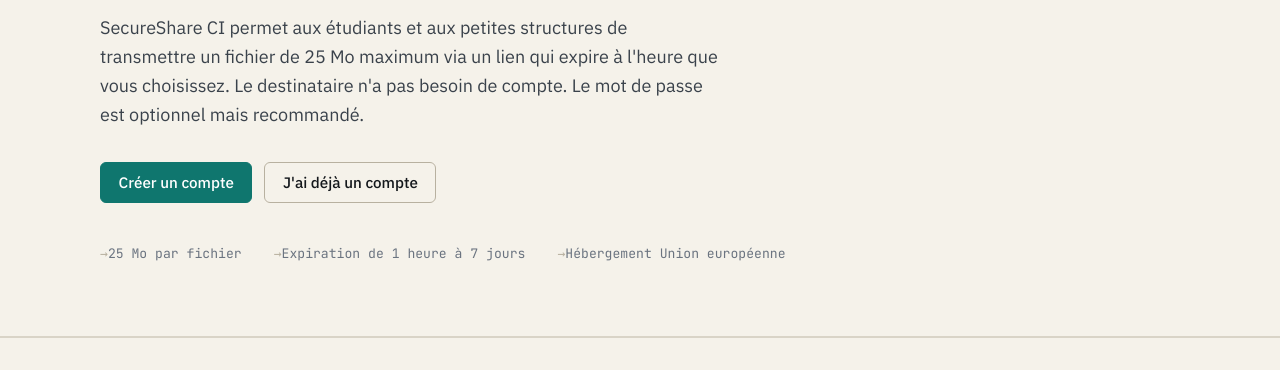
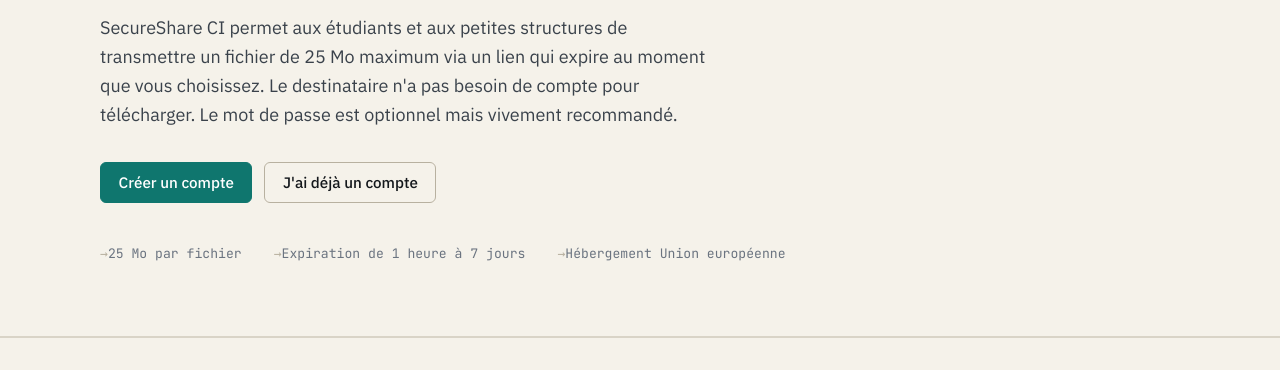
Before and after one commit to tking225/secureshare-ci, a website: page public/index.html in a window 1280 px wide. Shown: the part 266-636 px from the top of the page. Drawn offline with Linux system fonts and the light colour scheme.

Commit message:
Reformulation de la présentation sur la page d'accueil

```diff
--- a/public/index.html
+++ b/public/index.html
@@ -33,8 +33,8 @@
       <h1>Un fichier, un lien, une date d'expiration.</h1>
       <p class="lede">
         SecureShare CI permet aux étudiants et aux petites structures de transmettre un fichier
-        de 25 Mo maximum via un lien qui expire à l'heure que vous choisissez. Le destinataire
-        n'a pas besoin de compte. Le mot de passe est optionnel mais recommandé.
+        de 25 Mo maximum via un lien qui expire au moment que vous choisissez. Le destinataire
+        n'a pas besoin de compte pour télécharger. Le mot de passe est optionnel mais vivement recommandé.
       </p>
       <div class="actions">
         <a class="btn btn-accent" href="/register.html">Créer un compte</a>
```
